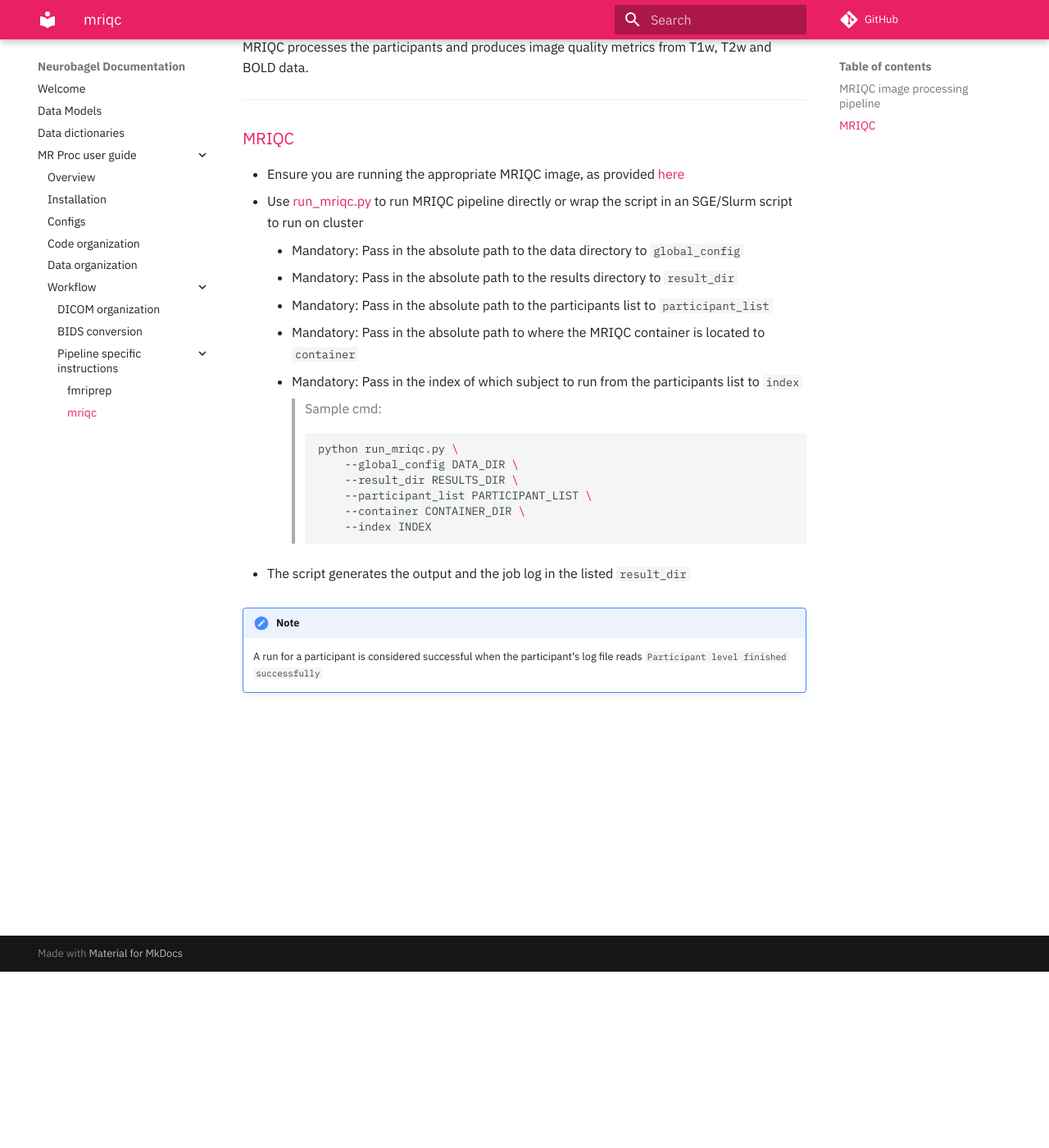
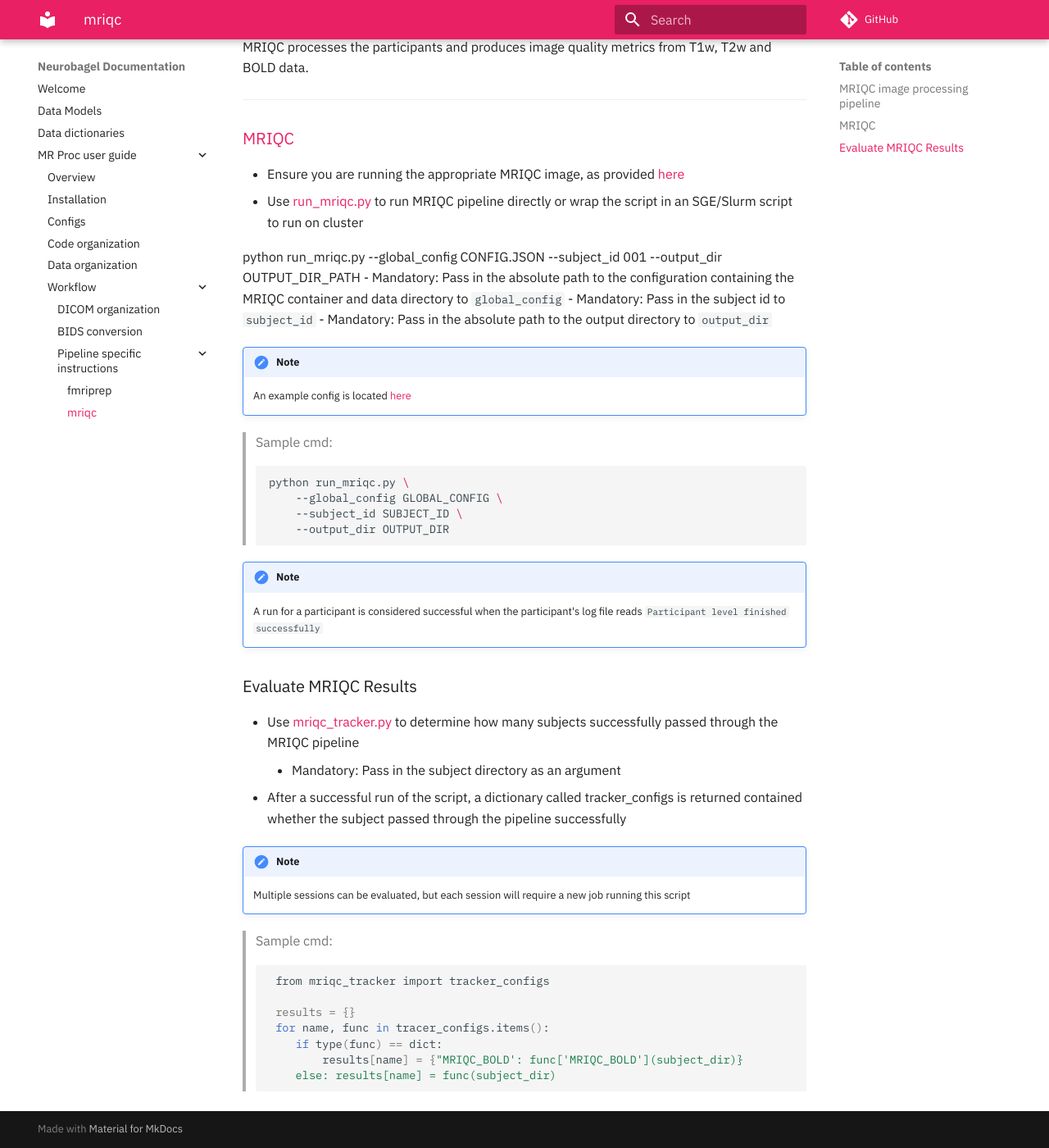
Before and after one commit to neurobagel/develop, an MkDocs documentation site: the page built from docs/docs/mr_proc/workflow/proc_pipe/mriqc.md, in a window 1280 px wide and 1400 px high, scrolled down 215 px. Shown: the whole window at 82% size. Built offline with MkDocs 1.6.1 and Material for MkDocs 9.7.7, drawn with Linux system fonts in a browser that asks for light colours; comment, search, counter and statistics services are not loaded.

Commit message:
Update mriqc documentation to reflect mr_proc changes

````diff
--- a/docs/docs/mr_proc/workflow/proc_pipe/mriqc.md
+++ b/docs/docs/mr_proc/workflow/proc_pipe/mriqc.md
@@ -9,22 +9,42 @@ MRIQC processes the participants and produces image quality metrics from T1w, T2
 
 ### [MRIQC](https://mriqc.readthedocs.io/en/latest/)
 - Ensure you are running the appropriate MRIQC image, as provided [here](https://github.com/neurodatascience/mr_proc/blob/main/workflow/proc_pipe/mriqc/Dockerfile)
-- Use [run_mriqc.py](https://github.com/neurodatascience/mr_proc/blob/main/workflow/proc_pipe/mriqc/run_mriqc.py) to run MRIQC pipeline directly or wrap the script in an SGE/Slurm script to run on cluster
-	- Mandatory: Pass in the absolute path to the data directory to `global_config`
-	- Mandatory: Pass in the absolute path to the results directory to `result_dir`
-	- Mandatory: Pass in the absolute path to the participants list to `participant_list`
-	- Mandatory: Pass in the absolute path to where the MRIQC container is located to `container`
-	- Mandatory: Pass in the index of which subject to run from the participants list to `index`
+- Use [run_mriqc.py](https://github.com/neurodatascience/mr_proc/tree/main/workflow/proc_pipe/mriqc) to run MRIQC pipeline directly or wrap the script in an SGE/Slurm script to run on cluster
+
+python run_mriqc.py --global_config CONFIG.JSON --subject_id 001 --output_dir OUTPUT_DIR_PATH
+	- Mandatory: Pass in the absolute path to the configuration containing the MRIQC container and data directory to `global_config`
+	- Mandatory: Pass in the subject id to `subject_id`
+	- Mandatory: Pass in the absolute path to the output directory to `output_dir`
+
+!!! note
+	An example config is located [here](https://github.com/neurodatascience/mr_proc/blob/main/sample_global_configs.json)
+
 > Sample cmd:
 ```bash
 python run_mriqc.py \
- 	--global_config DATA_DIR \
- 	--result_dir RESULTS_DIR \
- 	--participant_list PARTICIPANT_LIST \
- 	--container CONTAINER_DIR \
- 	--index INDEX
+ 	--global_config GLOBAL_CONFIG \
+ 	--subject_id SUBJECT_ID \
+ 	--output_dir OUTPUT_DIR
 ```
 
-- The script generates the output and the job log in the listed `result_dir`
 !!! note
 	A run for a participant is considered successful when the participant's log file reads `Participant level finished successfully`
+
+### Evaluate MRIQC Results
+- Use [mriqc_tracker.py](https://github.com/neurodatascience/mr_proc/blob/main/trackers/mriqc_tracker.py) to determine how many subjects successfully passed through the MRIQC pipeline
+	- Mandatory: Pass in the subject directory as an argument
+- After a successful run of the script, a dictionary called tracker_configs is returned contained whether the subject passed through the pipeline successfully
+
+!!! note
+	Multiple sessions can be evaluated, but each session will require a new job running this script
+
+> Sample cmd:
+```bash
+ from mriqc_tracker import tracker_configs
+
+ results = {}
+ for name, func in tracer_configs.items():
+ 	if type(func) == dict:
+ 		results[name] = {"MRIQC_BOLD': func['MRIQC_BOLD'](subject_dir)}
+ 	else: results[name] = func(subject_dir)
+```
````
